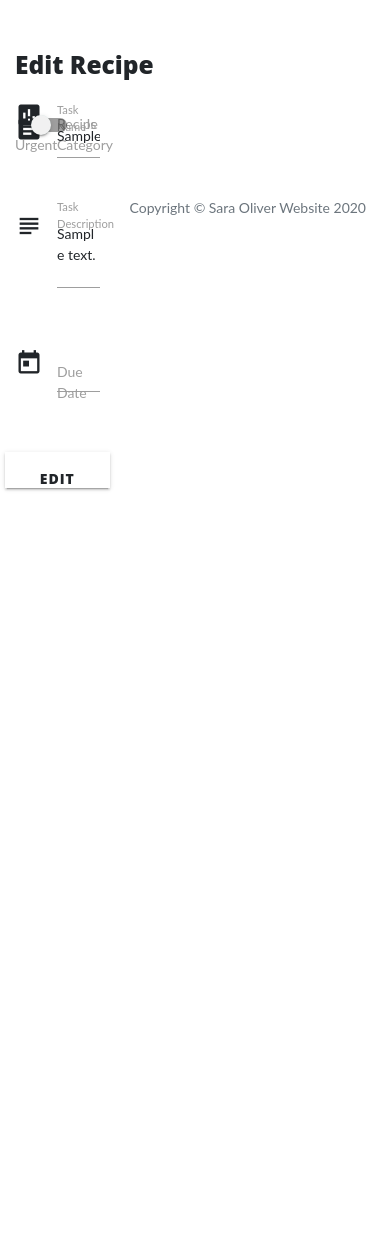
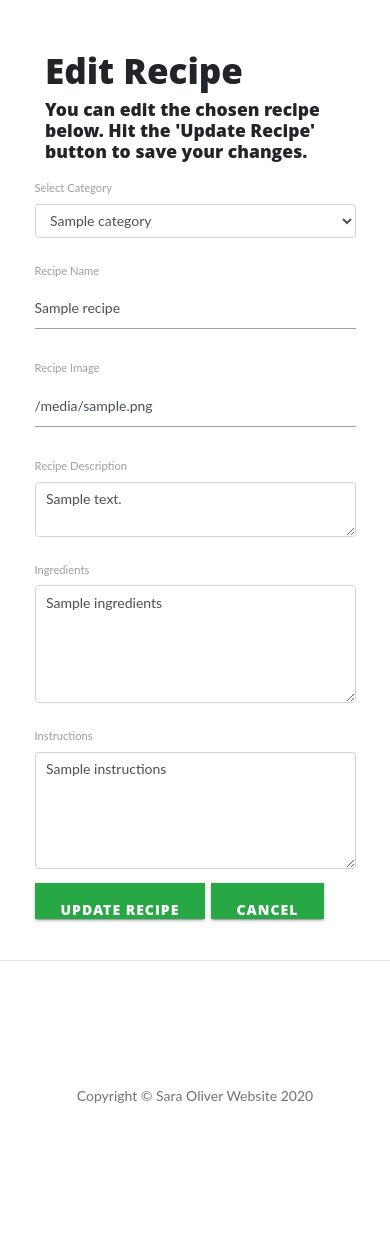
Before and after one commit to SOliv1/ms-cook-corner, a Python web app: template templates/edit_recipe.html in a window 390 px wide. Shown: the part 446-1679 px from the top of the page. Before the commit the page ends 937 px from the top, so only its background shows below. Run offline with Jinja, Linux system fonts and the light colour scheme; the template is opened without the code that fills it: most values are stand-ins (such as "Sample title", 1, 10 or a date in 2020); some libraries are stand-ins or nearby versions.

Commit message:
made further changes to pages

```diff
--- a/app.py
+++ b/app.py
@@ -72,7 +72,7 @@ def view_recipe_category(selected_category):
 def insert_recipe():
     tasks = mongo.db.recipes
     tasks.insert_one(request_form.to_dict())
-    return redirect(url_for('view_recipes'))
+    return redirect(url_for('recipes'))
 
 
 @app.route('/edit_recipe/<recipe_id>')
--- a/templates/base.html
+++ b/templates/base.html
@@ -29,9 +29,6 @@
                     </li>
                     <li class="nav-item">
                         <a class="nav-link" href="{{ url_for('contact') }}">Contact</a>
-                        </li>
-                    <li class="nav-item">
-                        <a class="nav-link" href="{{ url_for('login') }}">Login</a>
                     </li>
                     <li class="nav-item">
                         <a class="nav-link" href="{{ url_for('recipes') }}">Add A Recipe</a>
--- a/templates/edit_recipe.html
+++ b/templates/edit_recipe.html
@@ -1,83 +1,72 @@
-<!DOCTYPE html>
 
-{% extends 'base.html'%} {% block content %}
+{% extends "base.html" %}
+{% block content %}
 
-<h3>Edit Recipe</h3>
-<div class="row">
-    <form action="{{ url_for('update_task', task_id=task._id) }}" method="POST" class="col s12">
-        <div class="row">
-            <div class="input-field col s12">
-                <i class="material-icons prefix">poll</i>
-                <select id="category" name="category_name">
-                  <option value="" disabled selected>Choose Category</option>
-                  {% for recipe in recipesS %}
-                      {% if recipe.category_name == selected_category %}
-                      <div class="card mb-4">
-            <div class="card-body">
-                <div class="row">
-                    <div class="col-md-3 recipe-image">
-                        <img class="img-fluid rounded" src="{{recipepage.jpg}}" alt="sign_up">
+<div class="container">
+    <div class="page-title form-heading col-md-12">
+        <h1>Edit Recipe</h1>
+        <h5>You can edit the chosen recipe below.  Hit the 'Update Recipe' button to save your changes.</h5>
+    </div>
+    <div class="row">
+        <div class="col-md-12 mb-4">
+            <form action="{{url_for('update_recipe', recipe_id=recipe._id)}}" method="POST" name="updateRecipe" id="updateRecipe">
+                <div class="form-group">
+                    <i class="fas fa-align-center"></i><label class="form-field-description">Select Category</label>
+                        <select class="form-control category-formfield" id="category_name" name="category_name">
+                            <!-- Populate categories from database categories -->
+                            {% for category in categories %}
+                                {% if category.category_name == recipe.category_name %}
+                                <option value="{{category.category_name}}" selected>{{category.category_name}}</option>
+                                {% else %}
+                                <option value="{{category.category_name}}">{{category.category_name}}</option>
+                                {% endif %}
+                            {% endfor %}
+                        </select>
                     </div>
-                    <div class="col-md-9 recipe-description">
-                        <h3 class="card-title">{{recipe.recipe_name}}</h3>
-                        <p>{{recipe.description}}</p>
-                        <a href="{{url_for('view_recipe', recipe_id=recipe._id)}}" class="btn btn-success">View Recipe</a>
+                <div class="form-group">
+                    <div class="controls">
+                    <i class="fas fa-pencil-alt"></i><label class="form-field-description">Recipe Name</label>
+                    <input type="text" class="form-control" id="recipe_name" name="recipe_name" required data-validation-required-message="Please enter a recipe name." value="{{recipe.recipe_name}}" maxlength="100">
                     </div>
                 </div>
-            </div>
+                <div class="form-group">
+                    <div class="controls">
+                    <i class="far fa-images"></i><label class="form-field-description">Recipe Image</label>
+                    <input type="url" class="form-control" id="image_link" name="image_link" pattern="https://.*" required data-validation-required-message="Please enter a valid link to the recipe image." value="{{recipe.image_link}}">
+                    </div>
+                </div>
+                <div class="form-group">
+                    <div class="controls">
+                    <i class="fas fa-info"></i><label class="form-field-description">Recipe Description</label>
+                    <textarea class="form-control" id="description" name="description" required data-validation-required-message="Please enter a short recipe description." maxlength="1000">{{recipe.description}}</textarea>
+                    </div>
+                </div>
+                <div class="form-group">
+                    <div class="controls">
+                    <i class="fas fa-list-ul"></i><label class="form-field-description">Ingredients</label>
+                    <textarea class="form-control" id="ingredients" name="ingredients" rows="5" required data-validation-required-message="Please enter ingredients for the recipe." maxlength="3000">{{ingredients}}</textarea>
+                    </div>
+                </div>
+                <div class="form-group">
+                    <div class="controls">
+                    <i class="fas fa-clipboard-list"></i><label class="form-field-description">Instructions</label>
+                    <textarea class="form-control" id="instructions" name="instructions" rows="5" required data-validation-required-message="Please enter instructions for the recipe." maxlength="3000">{{instructions}}</textarea>
+                    </div>
+                </div>
+                <button type="submit" class="btn btn-success" onclick="alert_edit()" id="sendMessageButton">Update Recipe</button>
+                <a href="{{url_for('view_recipe', recipe_id=recipe._id)}}" onclick="alert_no_edit()" class="btn btn-success">Cancel</a>
+            </form>
         </div>
-        {% endif %}
-        {% endfor %}
-        </select>
-                <label>Recipe Category</label>
-        <div class="row">
-            <div class="input-field col s12">
-                <i class="material-icons prefix">assignment</i>
-                <input id="task_name" name="task_name" type="text" class="validate" value="{{task.task_name}}">
-                <label for="icon_prefix">Task Name</label>
-            </div>
-        </div>
-        <div class="row">
-            <div class="input-field col s12">
-                <i class="material-icons prefix">subject</i>
-                <textarea name="task_description" id="task_description" class="materialize-textarea">{{task.task_description}}</textarea>
-                <label for="icon_telephone">Task Description</label>
-            </div>
-        </div>
-        <div class="row" id="matfix">
-            <div class="input-field col s12">
-                <i class="material-icons prefix">today</i>
-                <input id="due_date" name="due_date" type="text" class="datepicker">
-                <label for="icon_prefix">Due Date</label>
-            </div>
-        </div>
-        <div class="row">
-            <div class="switch">
-                <label>
-                    {% if task.is_urgent %}
-                          <input id="is_urgent" name="is_urgent" type="checkbox" checked>
-                    {% else %}
-                         <input id="it_is_urgent" name="is_urgent" type="checkbox">
-                    {% endif%}
-                  <span class="lever"></span>
-                  Is Urgent
-                </label>
-            </div>
-        </div>
-        <div class="row">
-            <button class="btn waves-effect waves-light" type="submit" name="action">Edit Task
-                <i class="material-icons right">list</i>
-             </button>
-        </div>
-    </form>
+    </div>
 </div>
-
-<script src="https://cdnjs.cloudflare.com/ajax/libs/jquery/3.2.1/jquery.min.js"></script>
-<script type="text/javascript">
-    $(document).ready(function() {
-        due_date = Date.parse('{{task.due_date}}');
-        $('#due_date').pickadate('picker').set('select', due_date, { format: 'dd/mm/yyyy' }).trigger('change');
-    });
+<!-- Alert prompts for editing a recipe or canceling edit process -->
+<script>
+function alert_edit(){
+        alert("Thank you! The recipe has been updated successfully.");
+    }
+function alert_no_edit(){
+        alert("The recipe has not been edited.");
+    }
 </script>
 
 {% endblock %}
```
Also changed, not shown: static/css/login.css (deleted, +0 -90 lines), static/css/signin.css (deleted, +0 -40 lines), templates/add_recipe.html (+36 -25 lines), templates/addcategory.html (+18 -14 lines), templates/categories.html (deleted, +0 -26 lines), templates/recipes.html (+18 -14 lines).
